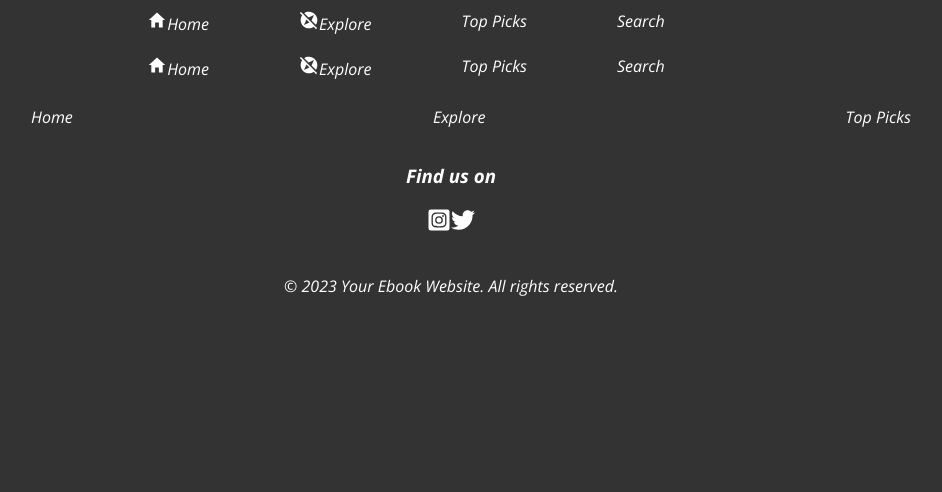
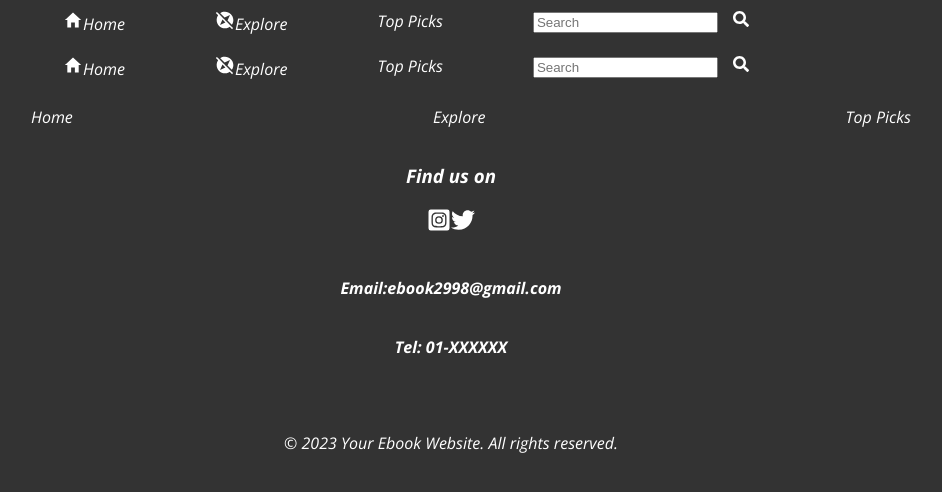
Before and after one commit to sanjaya999/ebook-project, a React (Vite) app: page / in a window 1280 px wide. Shown: the top 492 px of the page, without its empty margins (189-1131 px from the left). Built offline with nearby package versions, Linux system fonts and the light colour scheme; some icons are missing.

Commit message:
made footer added search button with html css and reactjsx

```diff
--- a/src/components/Footer/Footer.jsx
+++ b/src/components/Footer/Footer.jsx
@@ -56,8 +56,13 @@ function Footer() {
         <FaInstagramSquare />
         <FaTwitter />
         <FaYoutube />
+
+        <h6>Email:ebook2998@gmail.com</h6>
+        <h6>Tel: 01-XXXXXX</h6>
       </div>
     </div>
+
+
 
 
         <p>&copy; 2023 Your Ebook Website. All rights reserved.</p>
--- a/src/components/Navigation/Nav.css
+++ b/src/components/Navigation/Nav.css
@@ -69,4 +69,11 @@ ul.navlink {
 .icons{
   width: 20px;
   height: 20px;
+
 }
+
+.sIcon{
+  color: white;
+  margin-left: 15px;
+
+}
--- a/src/components/Navigation/Nav.jsx
+++ b/src/components/Navigation/Nav.jsx
@@ -3,6 +3,8 @@ import { NavLink } from "react-router-dom";
 import "./Nav.css";
 import { IoMdHome } from "react-icons/io";
 import { MdExploreOff } from "react-icons/md";
+import { FaSearch } from "react-icons/fa";
+
 
 
 function Nav() {
@@ -29,9 +31,9 @@ function Nav() {
               </NavLink>
             </li>
             <li>
-              <NavLink to="/search" className ={ ({isActive})=> `${isActive? "yes-nav-text" : "no-nav-text"}`}>
-                Search
-              </NavLink>
+              <input type="text" className="search" placeholder="Search"/>
+              <FaSearch className="sIcon"/>
+
             </li>
           </ul>
         </div>
```
